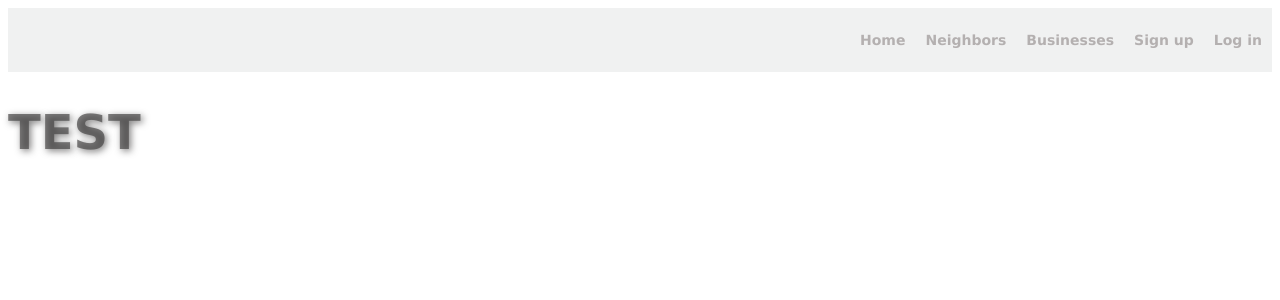
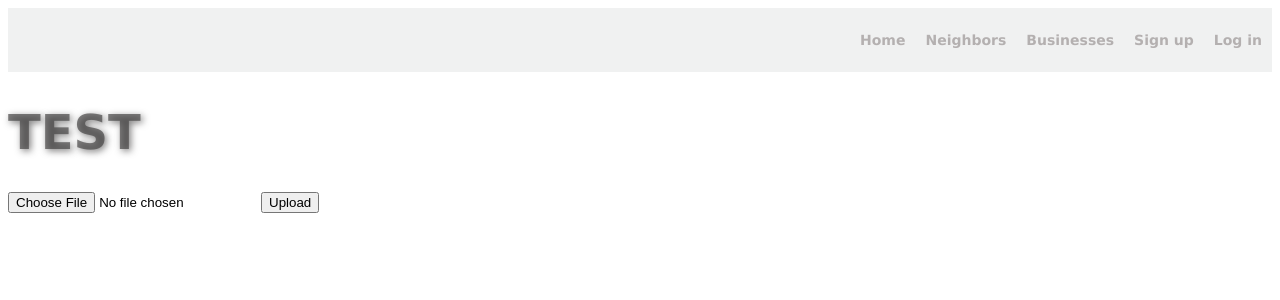
Before and after one commit to claudiahalip/NabeB_frontend_withReact, a React (Create React App) app: page /userprofile in a window 1280 px wide. Shown: the top 300 px of the page. Built offline with nearby package versions, Linux system fonts and the light colour scheme; no server answers.

Commit message:
working on UserProfile component

```diff
--- a/src/App.js
+++ b/src/App.js
@@ -20,9 +20,11 @@ class  App extends Component {
       }
   }
 
+
+
   componentDidMount() {
     this.loginStatus()
-  }
+    }
 
   loginStatus = () => {
     axios.get('http://localhost:3001/logged_in',
@@ -39,11 +41,13 @@ class  App extends Component {
 
 
   handleLogin = (data) => {
+    console.log(data)
     this.setState({
       isLoggedIn: true,
       user: data.user
     })
   }
+
   handleLogout = () => {
     this.setState({
     isLoggedIn: false,
@@ -84,7 +88,7 @@ class  App extends Component {
               )}
             />
             <Route exact path='/userprofile' render = {props=> (
-              <UserProfile {...props} loggedInStatus = {this.state.isLoggedIn}/>
+              <UserProfile {...props} loggedInStatus = {this.state.isLoggedIn} user = {this.state.user}/>
             )}
               />
         </Switch>
--- a/src/components/UserProfile.js
+++ b/src/components/UserProfile.js
@@ -1,10 +1,55 @@
 import React, {Component} from 'react'
 
 class UserProfile extends Component {
+
+    state = {
+        image: {}
+    }
+
+    componentDidMount(){
+        return console.log(this.props.user, this.props.user.username, this.props.user.id)
+
+    }
+
+
+
+    handleOnChange = (event) => {
+        this.setState({
+            [event.target.name]: event.target.value
+        })
+    }
+
+    handleSubmit = (e) => {
+       e.preventDefault()
+       const form = new FormData()
+        form.append("image", this.state.image)
+        form.append("video", this.state.video)
+        fetch(`http://localhost:3001/items`, {
+            method: "POST",
+            body: form
+        })
+    }
+
+
     render(){
+
+
         return(
             <div>
                 <h1>TEST</h1>
+                <form onSubmit= {this.handleSubmit} >
+                    <input
+                    onChange = {this.handleOnChange}
+                    name = 'image'
+                    type = 'file'
+                    accept="image/png, image/jpeg"
+                    >
+                    </input>
+                    <input type="submit"
+                    value = "Upload"
+                    ></input>
+                </form>
+
             </div>
         )
     }
```
Also changed, not shown: 1 other file (tests, documents, lock files or other folders).
